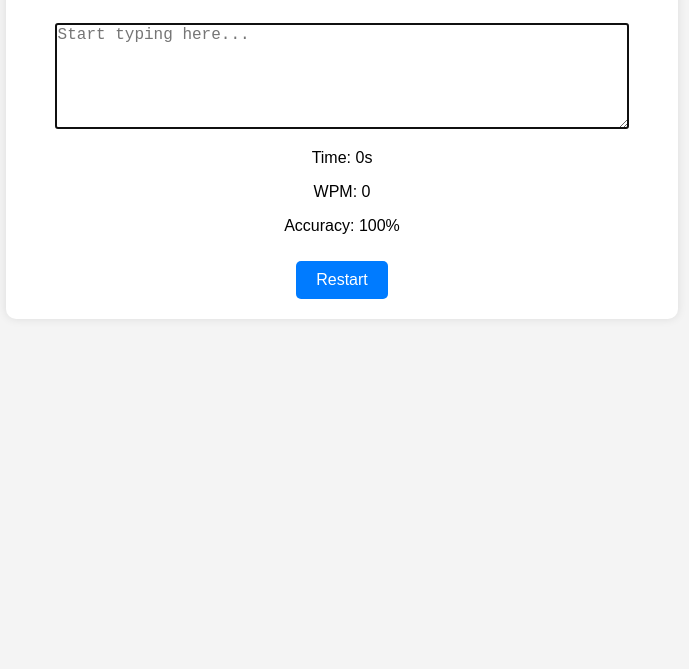
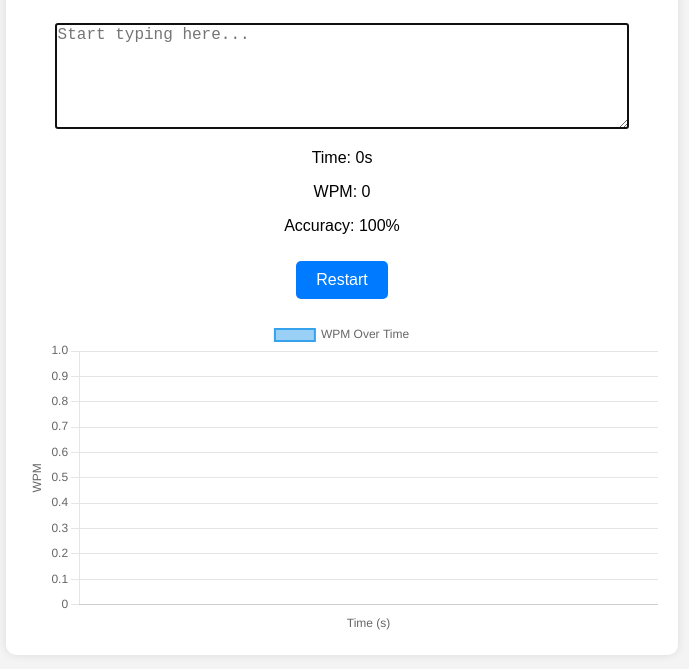
Before and after one commit to Matildesva/SpeedTyper, a plain HTML site: page index.html in a window 1280 px wide. Shown: the part 171-840 px from the top of the page, without its empty margins (298-987 px from the left). Before the commit the page ends 800 px from the top, so only its background shows below. Drawn offline with nearby package versions, Linux system fonts and the light colour scheme.

Commit message:
Add files via upload

```diff
--- a/index.html
+++ b/index.html
@@ -5,6 +5,7 @@
   <meta name="viewport" content="width=device-width, initial-scale=1.0">
   <title>SpeedTyper</title>
   <link rel="stylesheet" href="style.css">
+  <script src="https://cdn.jsdelivr.net/npm/chart.js"></script>
   <script src="script.js" defer></script>
 </head>
 <body>
@@ -16,6 +17,8 @@
     <p id="wpm">WPM: 0</p>
     <p id="accuracy">Accuracy: 100%</p>
     <button id="restart">Restart</button>
+
+    <canvas id="wpmChart" width="400" height="200"></canvas>
   </div>
 </body>
 </html>
--- a/script.js
+++ b/script.js
@@ -12,6 +12,10 @@ let wpmDisplay = document.getElementById("wpm");
 let accuracyDisplay = document.getElementById("accuracy");
 let restartButton = document.getElementById("restart");
 
+let wpmData = []; // main wpm value to changee
+let timeData = [];
+let wpmChart;
+
 function startGame() {
     let randomIndex = Math.floor(Math.random() * quotes.length);
     quoteText.textContent = quotes[randomIndex];
@@ -23,6 +27,13 @@ function startGame() {
     timerDisplay.textContent = "Time: 0s";
     wpmDisplay.textContent = "WPM: 0";
     accuracyDisplay.textContent = "Accuracy: 100%";
+
+    wpmData = [];
+    timeData = [];
+    if (wpmChart) {
+        wpmChart.destroy(); //  reset/Start
+    }
+    initializeChart();
 }
 
 function startTimer() {
@@ -35,13 +46,15 @@ function startTimer() {
 function updateTimer() {
     let elapsedTime = (new Date().getTime() - startTime) / 1000;
     timerDisplay.textContent = `Time: ${Math.floor(elapsedTime)}s`;
-    calculateWPM(elapsedTime);
+    let wpm = calculateWPM(elapsedTime);
+    updateChart(Math.floor(elapsedTime), wpm);
 }
 
 function calculateWPM(time) {
     let wordsTyped = inputBox.value.trim().split(/\s+/).length;
     let wpm = time > 0 ? Math.round((wordsTyped / time) * 60) : 0;
     wpmDisplay.textContent = `WPM: ${wpm}`;
+    return wpm;
 }
 
 function calculateAccuracy() {
@@ -66,8 +79,51 @@ function checkCompletion() {
     if (typedText === correctText) {
         clearInterval(timer);
         inputBox.disabled = true;
-        timerDisplay.textContent += " ✅"; // Indicate that the timer has stopped
+        timerDisplay.textContent += " ✅";
     }
+}
+
+function initializeChart() {
+    const ctx = document.getElementById('wpmChart').getContext('2d');
+    wpmChart = new Chart(ctx, {
+        type: 'line',
+        data: {
+            labels: timeData,
+            datasets: [{
+                label: 'WPM Over Time',
+                data: wpmData,
+                borderWidth: 2,
+                fill: false,
+                tension: 0.1
+            }]
+        },
+        options: {
+            responsive: true,
+            scales: {
+                x: {
+                    title: {
+                        display: true,
+                        text: 'Time (s)'
+                    }
+                },
+                y: {
+                    beginAtZero: true,
+                    title: {
+                        display: true,
+                        text: 'WPM'
+                    }
+                }
+            }
+        }
+    });
+}
+
+function updateChart(time, wpm) {
+    timeData.push(time);
+    wpmData.push(wpm);
+    wpmChart.data.labels = timeData;
+    wpmChart.data.datasets[0].data = wpmData;
+    wpmChart.update();
 }
 
 inputBox.addEventListener("input", () => {
--- a/style.css
+++ b/style.css
@@ -31,3 +31,8 @@ button {
     margin-top: 10px;
     border-radius: 5px;
 }
+canvas {
+    margin-top: 20px;
+    width: 100% !important;
+    height: auto !important;
+}
```
Lines whose indentation alone changed are shown as unchanged.
